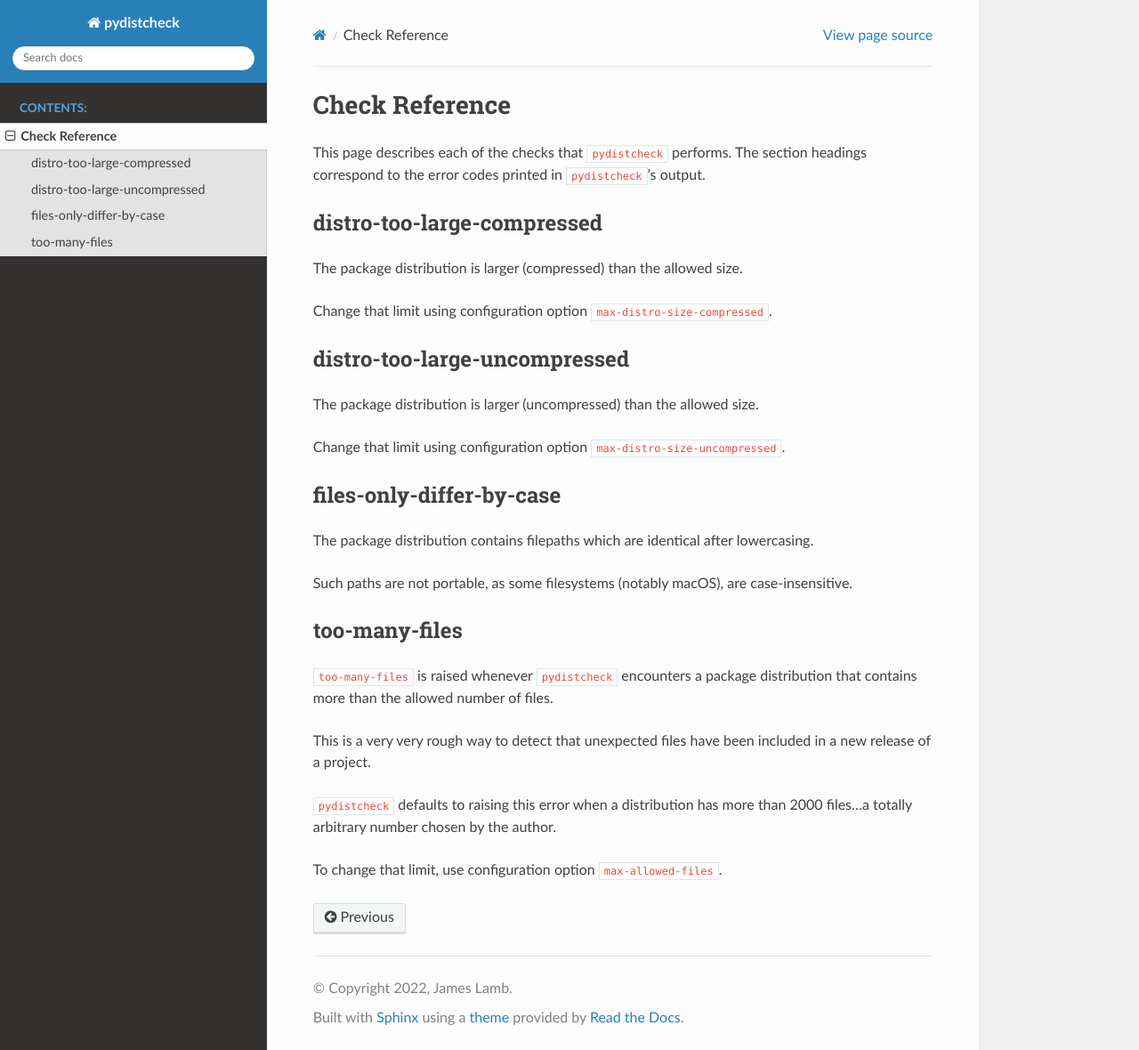
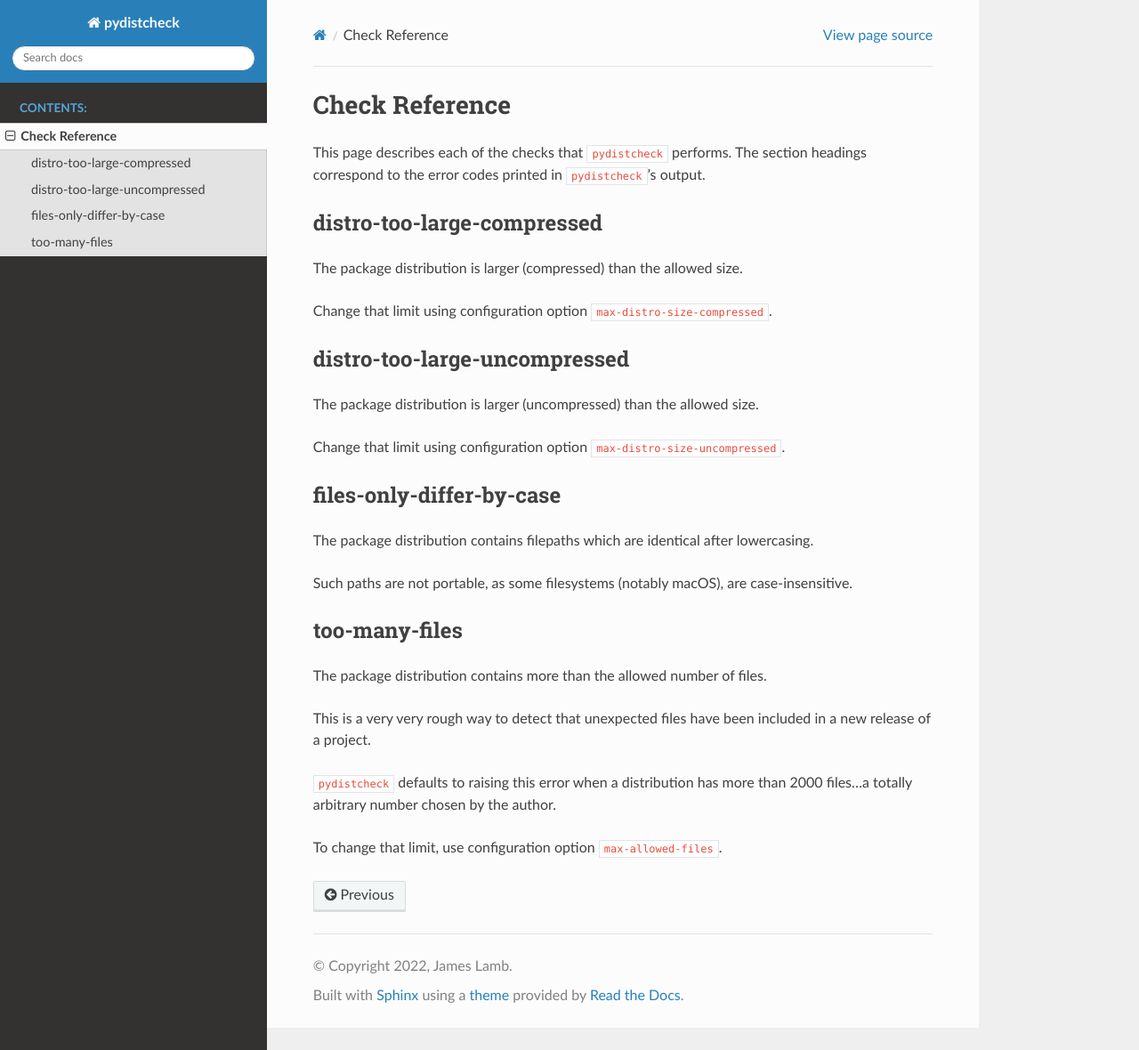
Before and after one commit to jameslamb/pydistcheck, a Sphinx documentation site: the page built from docs/check-reference.rst, in a window 1280 px wide and 1180 px high. Shown: the whole window at 89% size. Built offline with Sphinx 7.4.7 and the Read the Docs theme 2.0.0, drawn with Linux system fonts in a browser that asks for light colours.

Commit message:
more docs

```diff
--- a/docs/check-reference.rst
+++ b/docs/check-reference.rst
@@ -32,8 +32,7 @@ Such paths are not portable, as some filesystems (notably macOS), are case-insen
 too-many-files
 **************
 
-``too-many-files`` is raised whenever ``pydistcheck`` encounters a package distribution
-that contains more than the allowed number of files.
+The package distribution contains more than the allowed number of files.
 
 This is a very very rough way to detect that unexpected files have been included in a new release of a project.
 
```
